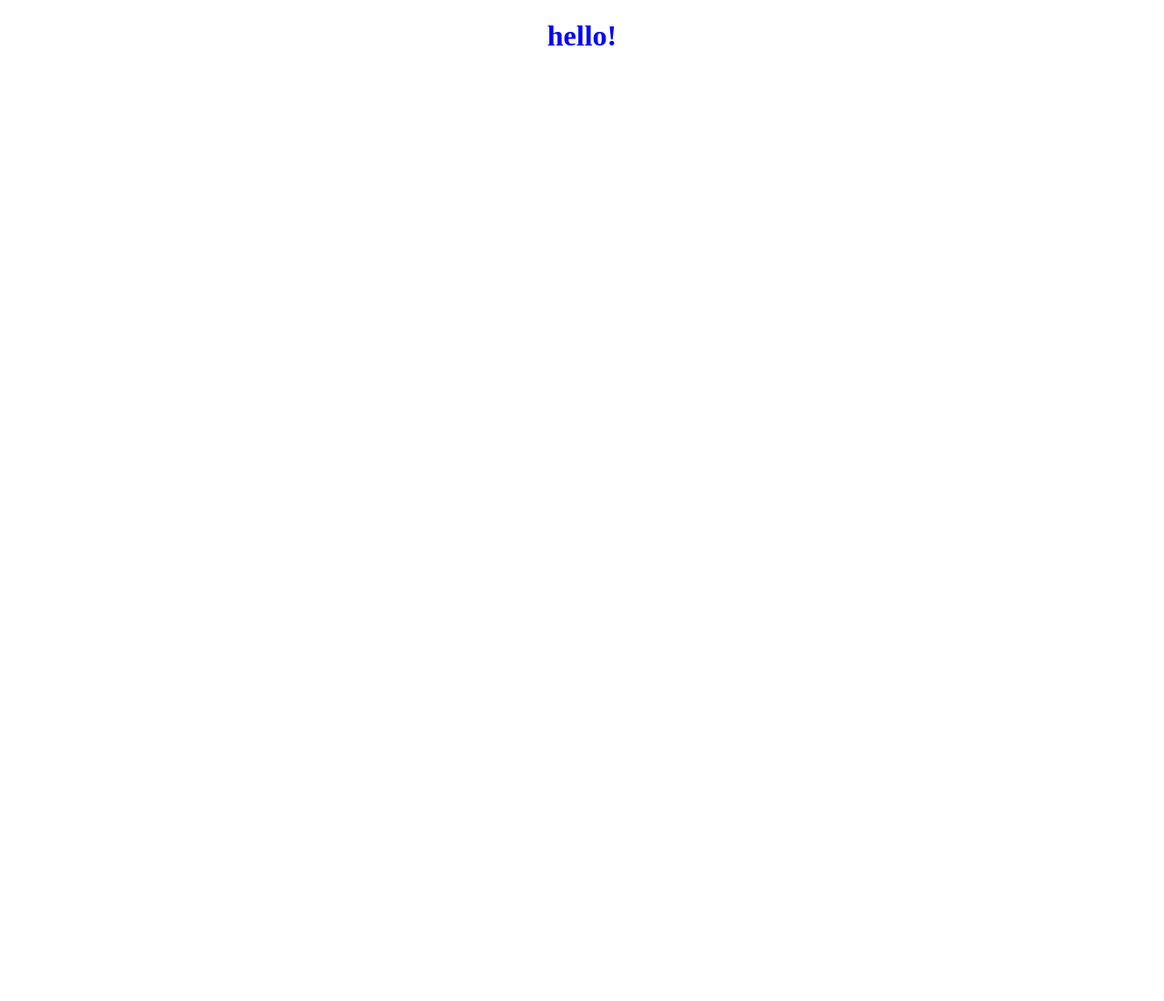
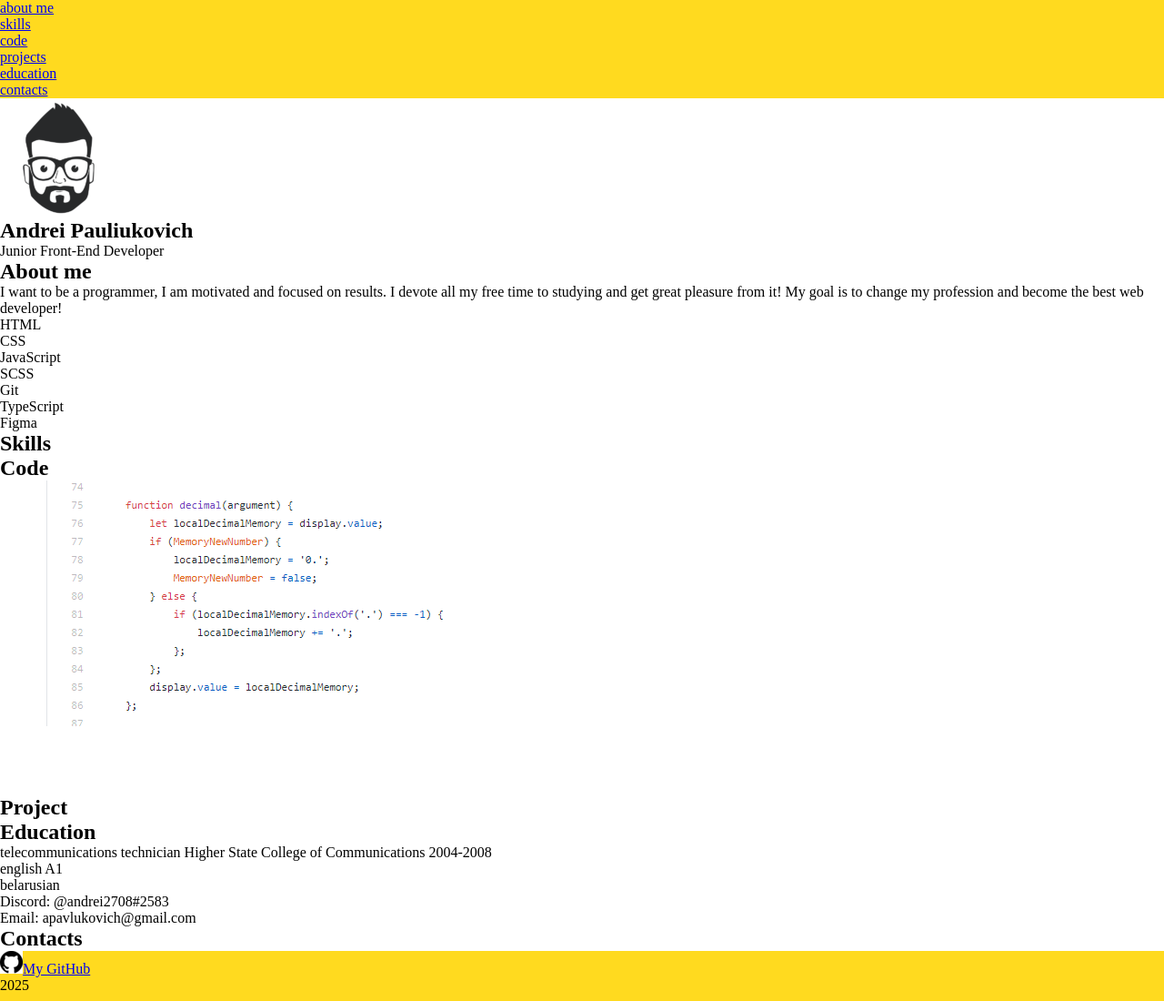
Before and after one commit to andrei2708/rsschool-cv, a plain HTML site: page index.html in a window 1280 px wide. Shown: the top 1100 px of the page at 91% size. Before the commit the page ends 800 px from the top, so only its background shows below. Drawn offline with Linux system fonts and the light colour scheme.

Commit message:
refactor: modification html

```diff
--- a/index.html
+++ b/index.html
@@ -8,6 +8,118 @@
   <title>cv</title>
 </head>
 <body>
-  <h1>hello!</h1>
+  <div class="wrapper">
+    <header class="header">
+      <nav class="header__menu">
+        <ul class="header__menu_items">
+          <li class="header__menu_item">
+            <a href="#about">about me</a>
+          </li>
+          <li class="header__menu_item">
+            <a href="#skills">skills</a>
+          </li>
+          <li class="header__menu_item">
+            <a href="#code">code</a>
+          </li>
+          <li class="header__menu_item">
+            <a href="#projects">projects</a>
+          </li>
+          <li class="header__menu_item">
+            <a href="#education">education</a>
+          </li>
+          <li class="header__menu_item">
+            <a href="#contacts">contacts</a>
+          </li>
+        </ul>
+      </nav>
+    </header>
+    <main class="main">
+      <section class="section__name">
+        <div class="photo">
+          <img src="img/face.png" alt="">
+        </div>
+        <div class="name">
+          <h1>Andrei Pauliukovich</h1>
+          <p>Junior Front-End Developer</p>
+        </div>
+      </section>
+      <section class="section__about section" id="about">
+        <h2 class="section__title">About me</h2>
+        <p class="section__text">I want to be a programmer, I am motivated and focused on results. I devote all my free time to studying and get great pleasure from it! My goal is to change my profession and become the best web developer!</p>
+      </section>
+      <section class="section__skills section" id="skills">
+        <ul class="section__skills_container">
+          <li class="skill">HTML</li>
+          <li class="skill">CSS</li>
+          <li class="skill">JavaScript</li>
+          <li class="skill">SCSS</li>
+          <li class="skill">Git</li>
+          <li class="skill">TypeScript</li>
+          <li class="skill">Figma</li>
+        </ul>
+        <h2 class="section__title">Skills</h2>
+      </section>
+      <section class="section__code" id="code">
+        <h2 class="section__title">Code</h2>
+        <div class="code">
+          <img src="img/mycode.png" alt="">
+        </div>
+      </section>
+      <section class="section__projects" id="projects">
+        <div class="section__progects_container">
+          <div class="project">
+            <img src="" alt="">
+            <p class="project-name"></p>
+          </div>
+          <div class="project">
+            <img src="" alt="">
+            <p class="project-name"></p>
+          </div>
+          <div class="project">
+            <img src="" alt="">
+            <p class="project-name"></p>
+          </div>
+          <div class="project">
+            <img src="" alt="">
+            <p class="project-name"></p>
+          </div>
+        </div>
+        <h2 class="section__title">Project</h2>
+      </section>
+      <section class="section__education section" id="education">
+        <h2 class="section__title">Education</h2>
+        <ul class="education-list">
+          <li>telecommunications technician
+            Higher State College of Communications
+            2004-2008
+          </li>
+          <li>english A1</li>
+          <li>belarusian</li>
+        </ul>
+      </section>
+      <section class="section__education section" id="contacts">
+        <ul class="contacts-list">
+          <li>Discord: @andrei2708#2583</li>
+          <li>Email: apavlukovich@gmail.com</li>
+        </ul>
+        <h2 class="section__title">Contacts</h2>
+      </section>
+    </main>
+    <footer class="footer">
+      <ul class="footer__items">
+        <li class="footer__item">
+          <a href="https://github.com/andrei2708" target="_blank">
+            <img src="img/gitHub-logo.png" alt="">My GitHub
+          </a>
+        </li>
+        <li class="footer__item">2025</li>
+        <li class="footer__item">
+          <a href="https://rs.school/courses/javascript-preschool-ru" target="_blank">
+            <img src="img/rs_school_js.svg" alt="">
+          </a>
+        </li>
+      </ul>
+    </footer>
+  </div>
 </body>
 </html>
--- a/style.css
+++ b/style.css
@@ -1,4 +1,21 @@
-h1 {
-  color: blue;
-  text-align: center;
+:root {
+  --background-color: #ffda1f;
 }
+
+* {
+  box-sizing: border-box;
+  margin: 0;
+  padding: 0;
+}
+
+.wrapper {
+
+}
+
+.header {
+  background-color: var(--background-color);
+}
+
+.footer {
+  background-color: var(--background-color);
+}
```
Also changed, not shown: img/gitHub-logo.png (added), img/mycode.png (added), img/rs_school_js.svg (added).
